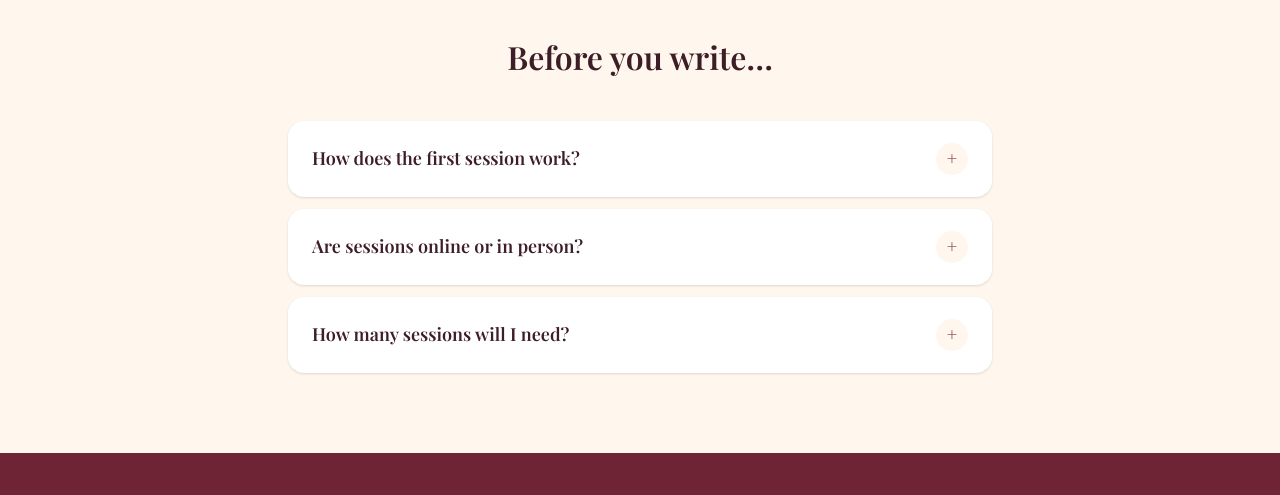
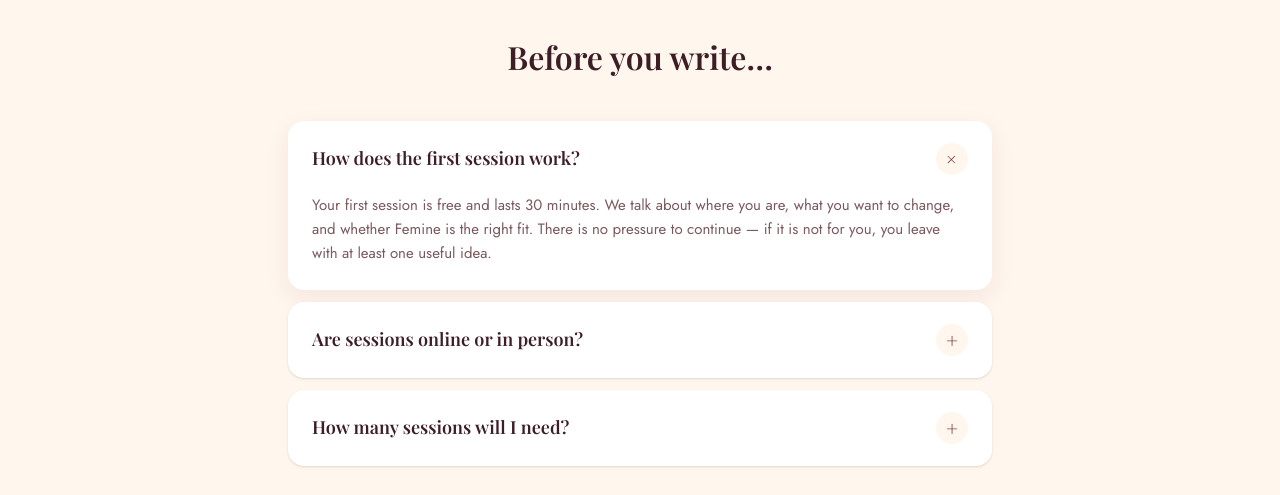
Before and after one commit to dusmamud/femine, an Astro site: page /contact in a window 1280 px wide. Shown: the part 1290-1785 px from the top of the page. Built offline with nearby package versions, Linux system fonts and the light colour scheme; Astro itself is replaced by a stand-in of ours.

Commit message:
Smooth FAQ accordion: grid-rows expand/collapse animation, single-open, aria-expanded

```diff
--- /dev/null
+++ b/src/components/Faq.astro
@@ -0,0 +1,52 @@
+---
+// Smooth FAQ accordion — grid-template-rows height animation (0fr -> 1fr),
+// so expand/collapse animates smoothly without measuring heights in JS.
+// Single-open: opening one closes the others. First item starts open.
+interface Props {
+  id: string;
+  items: { q: string; a: string }[];
+}
+const { id, items } = Astro.props;
+---
+<div class="faq-list space-y-3" id={id}>
+  {items.map((f, i) => (
+    <article class="faq-item rounded-2xl bg-white px-6 py-4 shadow-sm" data-open={i === 0 ? 'true' : 'false'}>
+      <h3>
+        <button
+          type="button"
+          class="faq-btn flex min-h-11 w-full cursor-pointer list-none items-center justify-between gap-4 text-left font-display text-[18px] font-semibold text-ink"
+          aria-expanded={i === 0 ? 'true' : 'false'}
+          aria-controls={`${id}-panel-${i}`}
+          id={`${id}-btn-${i}`}
+        >
+          {f.q}
+          <span class="faq-chevron grid h-8 w-8 shrink-0 place-items-center rounded-full bg-cream text-xl leading-none text-wine" aria-hidden="true">+</span>
+        </button>
+      </h3>
+      <div class="faq-answer" id={`${id}-panel-${i}`} role="region" aria-labelledby={`${id}-btn-${i}`}>
+        <div class="faq-answer-inner">
+          <p class="pb-2 pt-3 text-[15px] leading-relaxed text-muted">{f.a}</p>
+        </div>
+      </div>
+    </article>
+  ))}
+</div>
+
+<script define:vars={{ id }}>
+  const list = document.getElementById(id);
+  list?.querySelectorAll('.faq-btn').forEach((btn) => {
+    btn.addEventListener('click', () => {
+      const item = btn.closest('.faq-item');
+      if (!item || !list) return;
+      const wasOpen = item.getAttribute('data-open') === 'true';
+      list.querySelectorAll('.faq-item').forEach((el) => {
+        el.setAttribute('data-open', 'false');
+        el.querySelector('.faq-btn')?.setAttribute('aria-expanded', 'false');
+      });
+      if (!wasOpen) {
+        item.setAttribute('data-open', 'true');
+        btn.setAttribute('aria-expanded', 'true');
+      }
+    });
+  });
+</script>
--- a/src/pages/contact.astro
+++ b/src/pages/contact.astro
@@ -2,6 +2,7 @@
 import Layout from '../layouts/Layout.astro';
 import Header from '../components/Header.astro';
 import Footer from '../components/Footer.astro';
+import Faq from '../components/Faq.astro';
 import PageHero from '../components/PageHero.astro';
 import { services, faqs } from '../data/services';
 
@@ -71,16 +72,8 @@ const info = [
     <section class="bg-cream py-16 sm:py-20" aria-label="Contact FAQ">
       <div class="mx-auto max-w-3xl px-5 lg:px-8">
         <h2 class="text-center font-display text-[28px] font-semibold text-ink sm:text-[32px]" data-reveal>Before you write…</h2>
-        <div class="mt-10 space-y-3" data-reveal-group>
-          {faqs.slice(0, 3).map((f) => (
-            <details class="group rounded-2xl bg-white px-6 py-4 shadow-sm open:shadow-md">
-              <summary class="flex min-h-11 cursor-pointer list-none items-center justify-between gap-4 font-display text-[18px] font-semibold text-ink [&::-webkit-details-marker]:hidden">
-                {f.q}
-                <span class="grid h-8 w-8 shrink-0 place-items-center rounded-full bg-cream text-wine transition-transform duration-300 group-open:rotate-45" aria-hidden="true">+</span>
-              </summary>
-              <p class="pb-2 pt-3 text-[15px] leading-relaxed text-muted">{f.a}</p>
-            </details>
-          ))}
+        <div class="mt-10" data-reveal-group>
+          <Faq id="contact-faq" items={faqs.slice(0, 3)} />
         </div>
       </div>
     </section>
--- a/src/pages/index.astro
+++ b/src/pages/index.astro
@@ -3,6 +3,7 @@ import { Image } from 'astro:assets';
 import Layout from '../layouts/Layout.astro';
 import Header from '../components/Header.astro';
 import Footer from '../components/Footer.astro';
+import Faq from '../components/Faq.astro';
 import Branch from '../components/Branch.astro';
 import heroImg from '../assets/hero.jpg';
 import welcomeImg from '../assets/welcome.jpg';
@@ -291,16 +292,8 @@ const orgLd = {
         <p class="text-[13px] font-semibold uppercase tracking-[0.18em] text-rose-deep">FAQ</p>
         <h2 class="fluid-h2 mt-2 font-display font-semibold text-ink">Questions, Answered</h2>
       </div>
-      <div class="mt-10 space-y-3" data-reveal-group>
-        {faqs.map((f) => (
-          <details class="group rounded-2xl bg-white px-6 py-4 shadow-sm open:shadow-md">
-            <summary class="flex min-h-11 cursor-pointer list-none items-center justify-between gap-4 font-display text-[18px] font-semibold text-ink [&::-webkit-details-marker]:hidden">
-              {f.q}
-              <span class="grid h-8 w-8 shrink-0 place-items-center rounded-full bg-cream text-wine transition-transform duration-300 group-open:rotate-45" aria-hidden="true">+</span>
-            </summary>
-            <p class="pb-2 pt-3 text-[15px] leading-relaxed text-muted">{f.a}</p>
-          </details>
-        ))}
+      <div class="mt-10" data-reveal-group>
+        <Faq id="home-faq" items={faqs} />
       </div>
       <p class="mt-8 text-center text-sm text-muted">Still unsure? <a href="/contact" class="font-semibold text-wine underline underline-offset-4">Ask us anything →</a></p>
     </div>
--- a/src/styles/global.css
+++ b/src/styles/global.css
@@ -108,6 +108,20 @@ body {
 #mobile-menu[data-open="true"] .menu-panel { transform: translateY(0); }
 .menu-panel { transition: transform var(--dur-base) var(--ease-out); }
 
+/* FAQ accordion — smooth expand/collapse via grid-template-rows.
+   No JS height measuring: 0fr -> 1fr animates the real content height.
+   (prefers-reduced-motion rule below collapses the duration to ~0.) */
+.faq-answer {
+  display: grid;
+  grid-template-rows: 0fr;
+  transition: grid-template-rows 380ms var(--ease-out);
+}
+.faq-answer-inner { overflow: hidden; min-height: 0; }
+.faq-item[data-open="true"] .faq-answer { grid-template-rows: 1fr; }
+.faq-item[data-open="true"] { box-shadow: 0 8px 24px rgb(110 36 52 / 0.08); }
+.faq-chevron { transition: transform 380ms var(--ease-out); }
+.faq-item[data-open="true"] .faq-chevron { transform: rotate(45deg); }
+
 /* Scroll-to-top button */
 #to-top { transition: opacity var(--dur-base) var(--ease-out), transform var(--dur-base) var(--ease-out); }
 #to-top[data-show="false"] { opacity: 0; transform: translateY(12px); pointer-events: none; }
```
